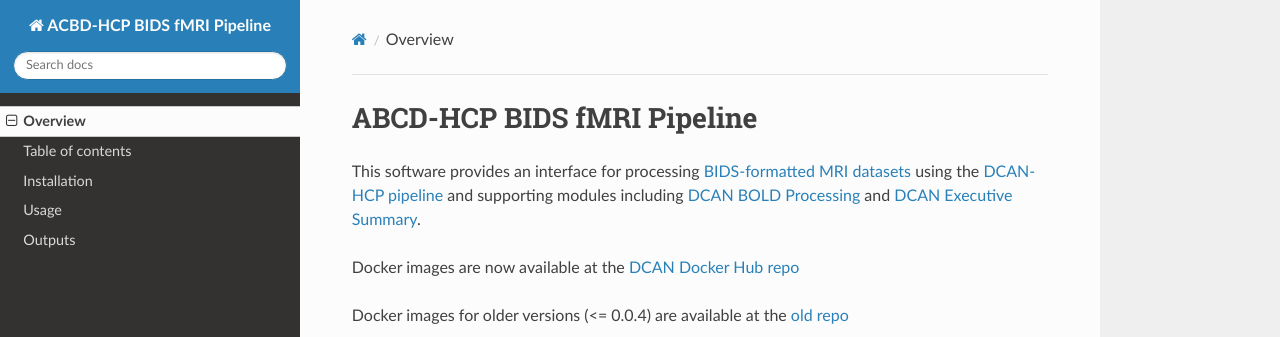
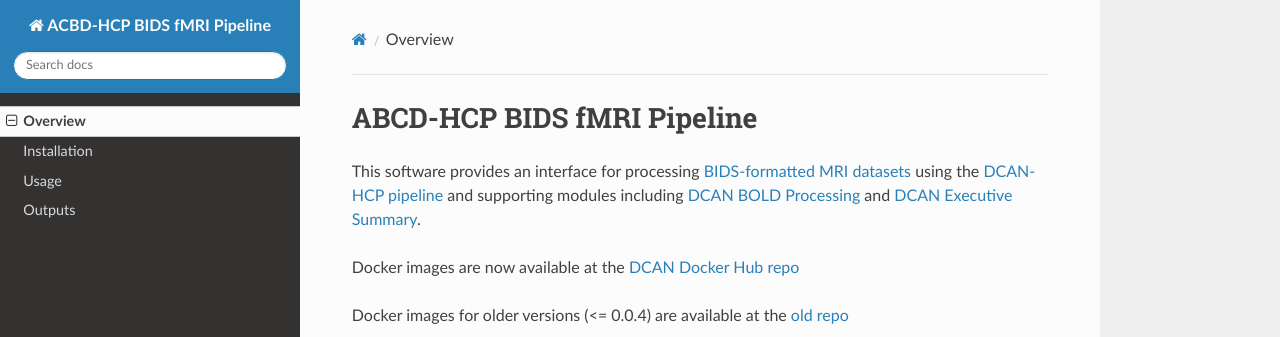
Before and after one commit to DCAN-Labs/abcd-hcp-pipeline, an MkDocs documentation site: the page built from docs/index.md, in a window 1280 px wide. Shown: the top 337 px of the page. Built offline with MkDocs 1.6.1, drawn with Linux system fonts in a browser that asks for light colours; nearby versions of some CDN libraries.

Commit message:
removed testing page

```diff
--- a/mkdocs.yml
+++ b/mkdocs.yml
@@ -5,7 +5,6 @@ plugins:
 docs_dir: docs
 nav:
   - Overview: index.md
-  - Table of contents: testing.md
   - Installation: installation.md
   - Usage: usage.md
   - Outputs: outputs.md
```
